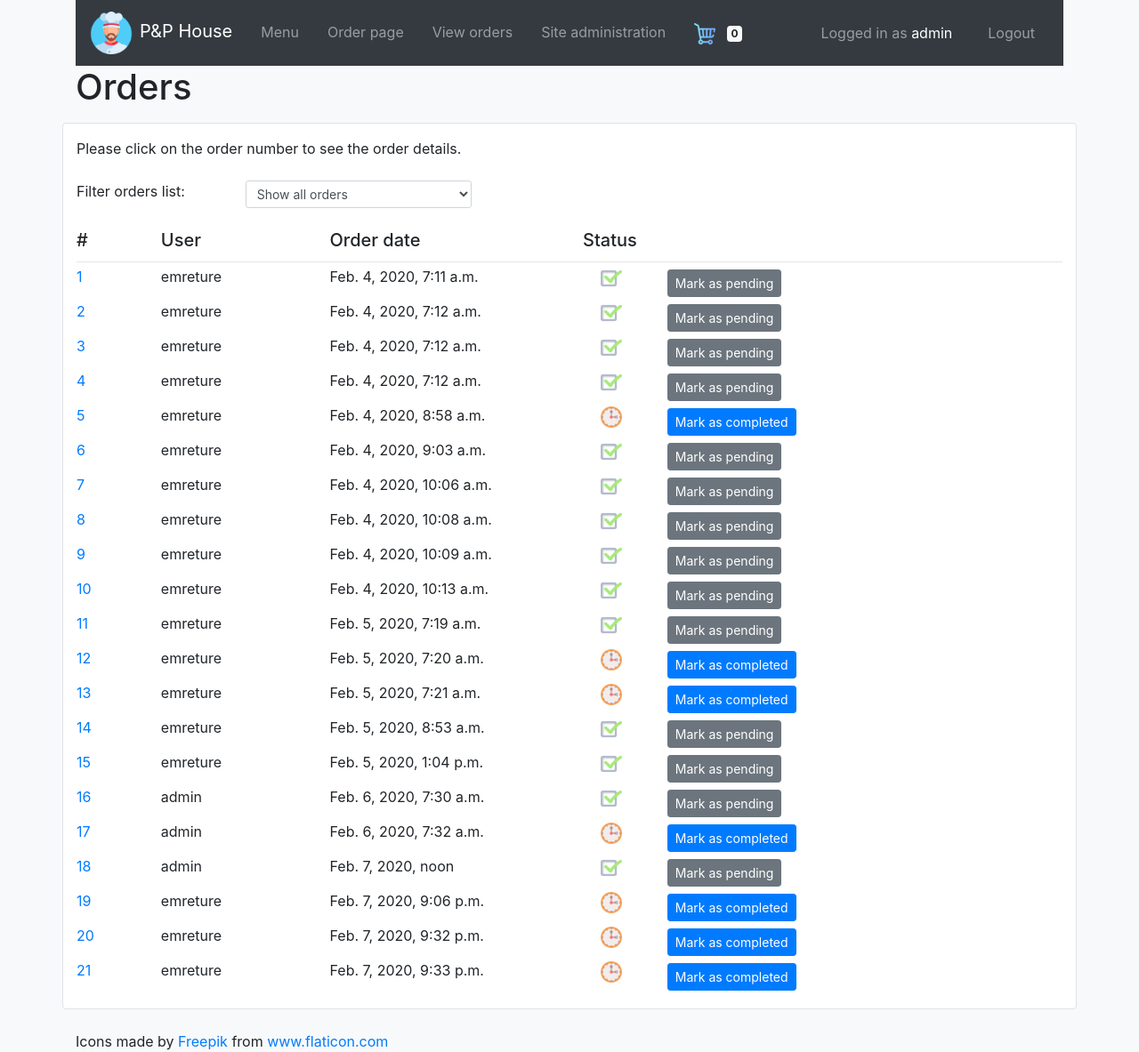
After one commit to emreture/cs50web-pizzaorder, a Django app: page /orders/ in a window 1280 px wide. The commit adds this page. Shown: the whole page at 89% size. Run offline with Django 3.2, Linux system fonts and the light colour scheme; a user stored in the database is signed in; data comes from the database, SQL or seed files in the repository; both versions use the stored data as it was after the commit; some libraries are stand-ins or nearby versions.

Commit message:
Complete milestone #3.

```diff
--- a/orders/admin.py
+++ b/orders/admin.py
@@ -1,11 +1,12 @@
 from django.contrib import admin
 
-from .models import Meal, MenuItem
+from .models import Meal, MenuItem, Topping, SubAddition
 # Register your models here.
 
 
 admin.site.register(Meal)
-# admin.site.register(MenuItem)
+admin.site.register(Topping)
+admin.site.register(SubAddition)
 
 
 @admin.register(MenuItem)
--- a/orders/static/css/orders.css
+++ b/orders/static/css/orders.css
@@ -68,3 +68,7 @@
 .meal-type-platters {
   background-color: var(--lime-green);
 }
+
+.hide {
+  display: none;
+}
--- /dev/null
+++ b/orders/static/js/order-list.js
@@ -0,0 +1,33 @@
+document.addEventListener('DOMContentLoaded', () => {
+  function filterStatus() {
+    const selection = document.querySelector('#filter-status');
+    const filter = selection.options[selection.selectedIndex].value;
+    document.querySelectorAll('.order-list-row').forEach(function(row){
+      if (filter == 'all') {
+        row.classList.remove('hide');
+      } else if (filter == 'completed') {
+        if (row.dataset.completed == "True") row.classList.remove('hide'); else row.classList.add('hide');
+      } else if (filter == 'pending') {
+        if (row.dataset.completed == "False") row.classList.remove('hide'); else row.classList.add('hide');
+      }
+    });
+  }
+
+  document.querySelector('#filter-status').onchange = filterStatus;
+
+  document.querySelectorAll('.mark-button').forEach(function(button) {
+    button.onclick = function() {
+      const selection = document.querySelector('#filter-status');
+      const filter = selection.options[selection.selectedIndex].value;
+      const order_id = button.dataset.order_id;
+      const action = button.dataset.action;
+      const form = document.querySelector('#admin-form');
+      document.querySelector("input[name='order_id']").value = order_id;
+      document.querySelector("input[name='action']").value = action;
+      document.querySelector("input[name='filter']").value = filter;
+      form.submit();
+    };
+  })
+
+  filterStatus();
+})
--- a/orders/static/js/orders.js
+++ b/orders/static/js/orders.js
@@ -297,7 +297,6 @@ document.addEventListener('DOMContentLoaded', () => {
     return false;
   }
 
-  //document.querySelector('#regular-pizza-selection').selectedIndex = 0;
   updatePizzaSelection('regular-pizza');
   updatePizzaSelection('sicilian-pizza');
   updateSubsSelection();
--- a/orders/templates/orders/includes/navbar.html
+++ b/orders/templates/orders/includes/navbar.html
@@ -12,7 +12,14 @@
         </li>
         {% if request.user.is_authenticated %}
         <li class="navbar-item px-2">
-          <a class="nav-link" href="{% url 'orders:order' %}">Order meal</a>
+          <a class="nav-link" href="{% url 'orders:order' %}">Order page</a>
+        </li>
+        <li class="navbar-item px-2">
+          {% if request.user.is_superuser %}
+          <a class="nav-link" href="{% url 'orders:orders' %}">View orders</a>
+          {% else %}
+          <a class="nav-link" href="{% url 'orders:orders' %}">My orders</a>
+          {% endif %}
         </li>
         {% if request.user.is_superuser %}
         <li class="navbar-item px-2">
--- /dev/null
+++ b/orders/templates/orders/order-list.html
@@ -0,0 +1,97 @@
+{% extends "orders/base.html" %}
+{% load static %}
+{% block title %}
+P&P House orders
+{% endblock %}
+
+{% block body %}
+<script src="{% static 'js/order-list.js' %}"></script>
+<div class="container">
+  <h1>Orders</h1>
+</div>
+{% if request.user.is_superuser %}
+<form id="admin-form" method="post">
+  {% csrf_token %}
+  <input type="hidden" name="order_id" value="">
+  <input type="hidden" name="action" value="">
+  <input type="hidden" name="filter" value="">
+{% endif %}
+  <div class="container bg-white py-3 my-3 border rounded">
+    <p>Please click on the order number to see the order details.</p>
+    <div class="row my-4">
+      <div class="col-sm-2">
+        Filter orders list:
+      </div>
+      <div class="col-sm-3">
+        <select class="form-control form-control-sm" id="filter-status">
+          {% if filter_sel == "all" %}
+          <option value="all" selected>Show all orders</option>
+          {% else %}
+          <option value="all">Show all orders</option>
+          {% endif %}
+          {% if filter_sel == "completed" %}
+          <option value="completed" selected>Show completed orders</option>
+          {% else %}
+          <option value="completed">Show completed orders</option>
+          {% endif %}
+          {% if filter_sel == "pending" %}
+          <option value="pending" selected>Show pending orders</option>
+          {% else %}
+          <option value="pending">Show pending orders</option>
+          {% endif %}
+        </select>
+      </div>
+    </div>
+    <div class="row">
+      <div class="col-sm-1 h5">
+        #
+      </div>
+      {% if request.user.is_superuser %}
+      <div class="col-sm-2 h5">
+        User
+      </div>
+      {% endif %}
+      <div class="col-sm-3 h5">
+        Order date
+      </div>
+      <div class="col-sm-1 h5">
+        Status
+      </div>
+    </div>
+    <hr class="my-1">
+    {% for order in orders %}
+    <div class="row order-list-row" data-order_id="{{ order.id }}" data-username="{{ order.user.username }}" data-completed="{{ order.is_completed }}">
+      <div class="col-sm-1">
+        <a href="{% url 'orders:orders' order.id %}">{{ order.id }}</a>
+      </div>
+      {% if request.user.is_superuser %}
+      <div class="col-sm-2">
+        {{ order.user.username }}
+      </div>
+      {% endif %}
+      <div class="col-sm-3">
+        {{ order.order_date }}
+      </div>
+      <div class="col-sm-1 text-center">
+        {% if order.is_completed %}
+        <img src="{% static 'check.png' %}" alt="completed" style="width:24px;">
+        {% else %}
+        <img src="{% static 'preparation.png' %}" alt="preparation" style="width:24px;">
+        {% endif %}
+      </div>
+      {% if request.user.is_superuser %}
+      <div class="col-sm-2">
+        {% if order.is_completed %}
+        <button class="btn btn-secondary btn-sm my-1 mark-button" type="button" data-order_id="{{ order.id }}" data-action="mark_as_pending">Mark as pending</button>
+        {% else %}
+        <button class="btn btn-primary btn-sm my-1 mark-button" type="button" data-order_id="{{ order.id }}" data-action="mark_as_completed">Mark as completed</button>
+        {% endif %}
+      </div>
+      {% endif %}
+    </div>
+    {% endfor %}
+  </div>
+{% if request.user.is_superuser %}
+</form>
+{% endif %}
+{% endblock %}
--- a/orders/templates/orders/order-receipt.html
+++ b/orders/templates/orders/order-receipt.html
@@ -5,13 +5,11 @@ P&P House order receipt
 {% endblock %}
 
 {% block body %}
-
 <div class="container bg-white py-3 my-3 border rounded">
   <h1>Order received!</h1>
   <p><img src="{% static 'delivery-truck.png' %}" alt="delivery truck" style="width:128px;"></p>
   <p>
-    Your <a href="{% url 'orders:my_orders' order_no %}">order</a> has been received. You can check the status of your order on <a href="{% url 'orders:my_orders' order_no %}">my orders</a> page.
+    Your <a href="{% url 'orders:orders' order_no %}">order</a> has been received. You can check the status of your order on <a href="{% url 'orders:orders' %}">my orders</a> page.
   </p>
 </div>
-
 {% endblock %}
--- a/orders/urls.py
+++ b/orders/urls.py
@@ -9,5 +9,7 @@ urlpatterns = [
     path("add_to_cart/", views.add_to_cart, name="add_to_cart"),
     path("cart/", views.cart, name="cart"),
     path("checkout/", views.checkout, name="checkout"),
-    path("my_orders/<int:id>", views.my_orders, name="my_orders")
+    path("orders/", views.orders, name="orders"),
+    path("orders/<int:order_id>", views.orders, name="orders"),
+    path("re_order/", views.re_order, name="re_order")
 ]
--- a/orders/views.py
+++ b/orders/views.py
@@ -1,4 +1,4 @@
-from django.http import HttpResponse, JsonResponse
+from django.http import HttpResponse, JsonResponse, HttpResponseNotFound
 from django.views.decorators.http import require_POST
 from django.contrib.auth.decorators import login_required
 from django.shortcuts import render, redirect
@@ -69,7 +69,6 @@ def add_to_cart(request):
     toppings_list = list()
     sub_additions = form.get('sub_additions_list', None)
     sub_additions_list = list()
-    print(user_id, menu_item_id, toppings, sub_additions)
     if user_id is None or menu_item_id is None:
         return JsonResponse({'success': False, 'message': 'No user or menu item.'}, status=400)
     try:
@@ -99,7 +98,6 @@ def add_to_cart(request):
         item.sub_additions.add(sub_addition)
         item.price += sub_addition.price
     item.save()
-    print(item)
     cart_items_count = Cart.objects.filter(user=user).count()
     return JsonResponse({'success': True, 'message': 'Item added to cart.', 'cart_items_count': cart_items_count, 'item': str(menu_item)}, status=200)
 
@@ -130,7 +128,6 @@ def checkout(request):
         new_order.user = request.user
         new_order.is_completed = False
         new_order.save()
-        print("New order", new_order)
         for cart_item in cart_items:
             order_item = OrderItem()
             order_item.order = new_order
@@ -141,7 +138,6 @@ def checkout(request):
             for sub_addition in cart_item.sub_additions.all():
                 order_item.sub_additions.add(sub_addition)
             order_item.save()
-            print(cart_item, "->", order_item)
             cart_item.delete()
         context = {
             "order_no": new_order.id
@@ -157,5 +153,108 @@ def checkout(request):
 
 
 @login_required(login_url="users:login")
-def my_orders(request, order_id):
-    pass
+def orders(request, order_id=None):
+    context = {
+        "cart_items_count": Cart.objects.filter(user=request.user).count()
+    }
+    if order_id is None:
+        if request.method == "POST":
+            form = request.POST
+            order_id = form.get("order_id")
+            action = form.get("action")
+            _filter = form.get("filter")
+            try:
+                _order = Order.objects.get(pk=order_id)
+            except Order.DoesNotExist:
+                return HttpResponseNotFound("<h1>Order not found!</h1>")
+            context['filter_sel'] = _filter
+            if action == "mark_as_completed":
+                _order.is_completed = True
+                _order.save()
+            elif action == "mark_as_pending":
+                _order.is_completed = False
+                _order.save()
+        if request.user.is_superuser:
+            context['orders'] = Order.objects.all()
+        else:
+            context['orders'] = Order.objects.filter(user=request.user)
+        return render(request, "orders/order-list.html", context)
+    else:
+        try:
+            _order = Order.objects.get(pk=order_id)
+        except Order.DoesNotExist:
+            return HttpResponseNotFound("<h1>Order not found!</h1>")
+        if request.user != _order.user and not request.user.is_superuser:
+            return HttpResponseNotFound("<h1>Order not found!</h1>")
+        if request.method == "POST":
+            form = request.POST
+            action = form.get("action")
+            if action == "mark_as_completed":
+                _order.is_completed = True
+                _order.save()
+            elif action == "mark_as_pending":
+                _order.is_completed = False
+                _order.save()
+        context['order_items'] = OrderItem.objects.filter(order=_order)
+        context['order'] = _order
+        return render(request, "orders/order-detail.html", context)
+
+
+@require_POST
+def re_order(request):
+    form = request.POST
+    order_id = form.get("order_id")
+    try:
+        _order = Order.objects.get(pk=order_id)
+    except Order.DoesNotExist:
+        return HttpResponseNotFound("<h1>Order not found!</h1>")
+    order_items = OrderItem.objects.filter(order=_order)
+    cart_items = Cart.objects.filter(user=request.user)
+    for item in cart_items:
+        item.delete()
+    for item in order_items:
+        _cart = Cart()
+        _cart.user = request.user
+        _cart.menu_item = item.menu_item
+        _cart.price = item.menu_item.price
+        _cart.save()
+        for topping in item.toppings.all():
+            _cart.toppings.add(topping)
+        for sub_addition in item.sub_additions.all():
+            _cart.sub_additions.add(sub_addition)
+            _cart.price += sub_addition.price
+        _cart.save()
+
+    # form = request.POST
+    # order_id = form.get("order_id")
+    # _order = Order.objects.get(pk=order_id)
+    # order_items = OrderItem.objects.filter(order=_order)
+    # new_order = Order()
+    # new_order.user = request.user
+    # new_order.is_completed = False
+    # new_order.save()
+    # for item in order_items:
+    #     order_item = OrderItem()
+    #     order_item.order = new_order
+    #     order_item.menu_item = item.menu_item
+    #     order_item.save()
+    #     for topping in item.toppings.all():
+    #         order_item.toppings.add(topping)
+    #     for sub_addition in item.sub_additions.all():
+    #         order_item.sub_additions.add(sub_addition)
+    #     order_item.save()
+    #     print(item, "->", order_item)
+    # context = {
+    #     "order_no": new_order.id
+    # }
+    # return render(request, "orders/order-receipt.html", context)
+
+    # context = {
+    #     "cart_items_count": Cart.objects.filter(user=request.user).count(),
+    #     "cart_items": Cart.objects.filter(user=request.user),
+    #     "cart_cost": Cart.objects.filter(user=request.user).aggregate(Sum('price')),
+    #     "remove_button": False
+    # }
+    # return render(request, "orders/checkout.html", context)
+
+    return redirect("orders:checkout")
--- a/users/views.py
+++ b/users/views.py
@@ -46,7 +46,7 @@ def login_user(request):
         user = authenticate(username=username, password=password)
         if user is not None:
             login(request, user)
-            if next_url:
+            if next_url and next_url != "None":
                 return redirect(next_url)
             else:
                 return redirect("orders:index")
```
Also changed, not shown: orders/templates/orders/order-detail.html (added, +84 -0 lines), db.sqlite3, orders/static/check.png (added), orders/static/preparation.png (added).
